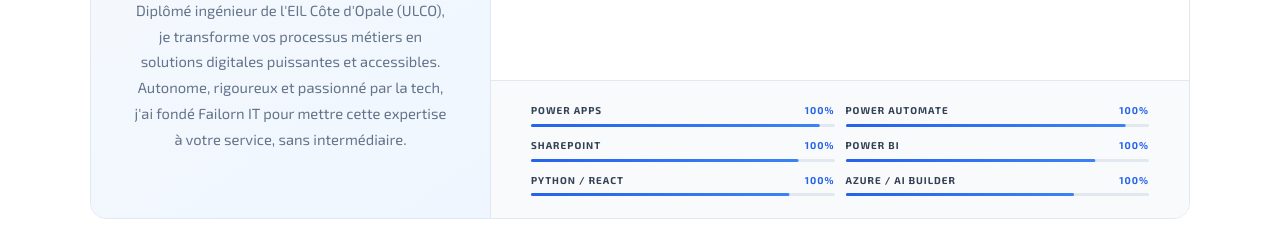
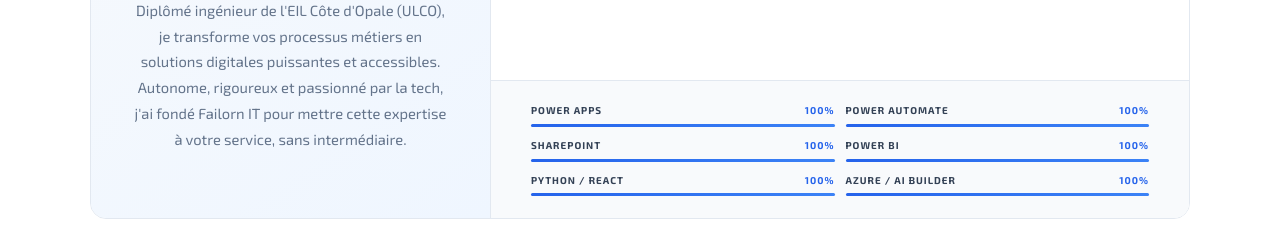
Before and after one commit to FailornB/FailornIT, a plain HTML site: page index.html in a window 1280 px wide. Shown: the part 1300-1546 px from the top of the page. Drawn offline with Linux system fonts and the light colour scheme.

Commit message:
correction %

```diff
--- a/index.html
+++ b/index.html
@@ -966,12 +966,12 @@
         </div>
       </div>
       <div class="fi-skills-bar">
-        <div class="fi-skill"><div class="fi-skill-label">Power Apps <span>100%</span></div><div class="fi-skill-bar"><div class="fi-skill-fill" style="--w:0.95"></div></div></div>
-        <div class="fi-skill"><div class="fi-skill-label">Power Automate <span>100%</span></div><div class="fi-skill-bar"><div class="fi-skill-fill" style="--w:0.92"></div></div></div>
-        <div class="fi-skill"><div class="fi-skill-label">SharePoint <span>100%</span></div><div class="fi-skill-bar"><div class="fi-skill-fill" style="--w:0.88"></div></div></div>
-        <div class="fi-skill"><div class="fi-skill-label">Power BI <span>100%</span></div><div class="fi-skill-bar"><div class="fi-skill-fill" style="--w:0.82"></div></div></div>
-        <div class="fi-skill"><div class="fi-skill-label">Python / React <span>100%</span></div><div class="fi-skill-bar"><div class="fi-skill-fill" style="--w:0.85"></div></div></div>
-        <div class="fi-skill"><div class="fi-skill-label">Azure / AI Builder <span>100%</span></div><div class="fi-skill-bar"><div class="fi-skill-fill" style="--w:0.75"></div></div></div>
+        <div class="fi-skill"><div class="fi-skill-label">Power Apps <span>100%</span></div><div class="fi-skill-bar"><div class="fi-skill-fill" style="--w:1"></div></div></div>
+        <div class="fi-skill"><div class="fi-skill-label">Power Automate <span>100%</span></div><div class="fi-skill-bar"><div class="fi-skill-fill" style="--w:1"></div></div></div>
+        <div class="fi-skill"><div class="fi-skill-label">SharePoint <span>100%</span></div><div class="fi-skill-bar"><div class="fi-skill-fill" style="--w:1"></div></div></div>
+        <div class="fi-skill"><div class="fi-skill-label">Power BI <span>100%</span></div><div class="fi-skill-bar"><div class="fi-skill-fill" style="--w:1"></div></div></div>
+        <div class="fi-skill"><div class="fi-skill-label">Python / React <span>100%</span></div><div class="fi-skill-bar"><div class="fi-skill-fill" style="--w:1"></div></div></div>
+        <div class="fi-skill"><div class="fi-skill-label">Azure / AI Builder <span>100%</span></div><div class="fi-skill-bar"><div class="fi-skill-fill" style="--w:1"></div></div></div>
       </div>
     </div>
   </div>
```
